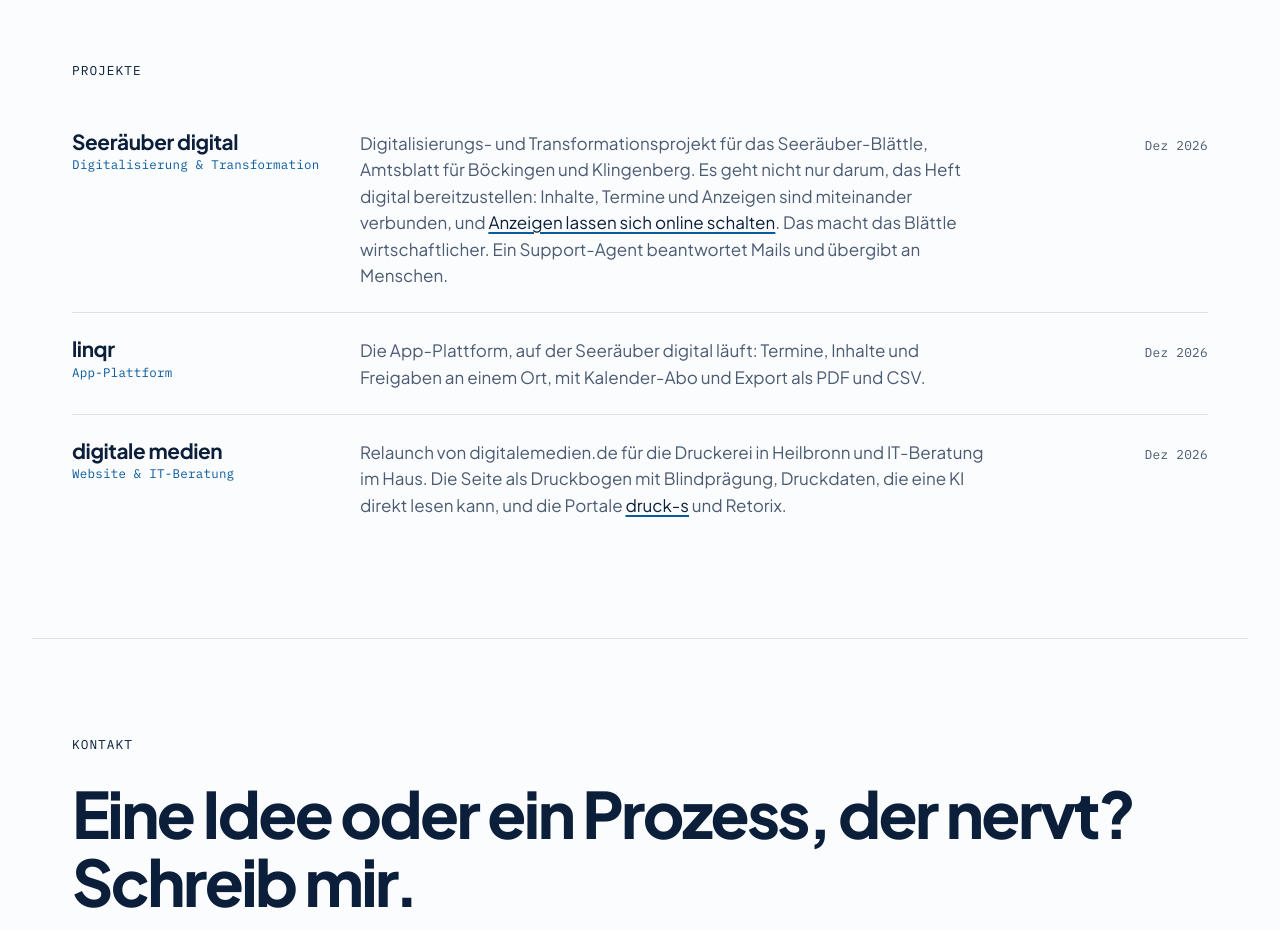
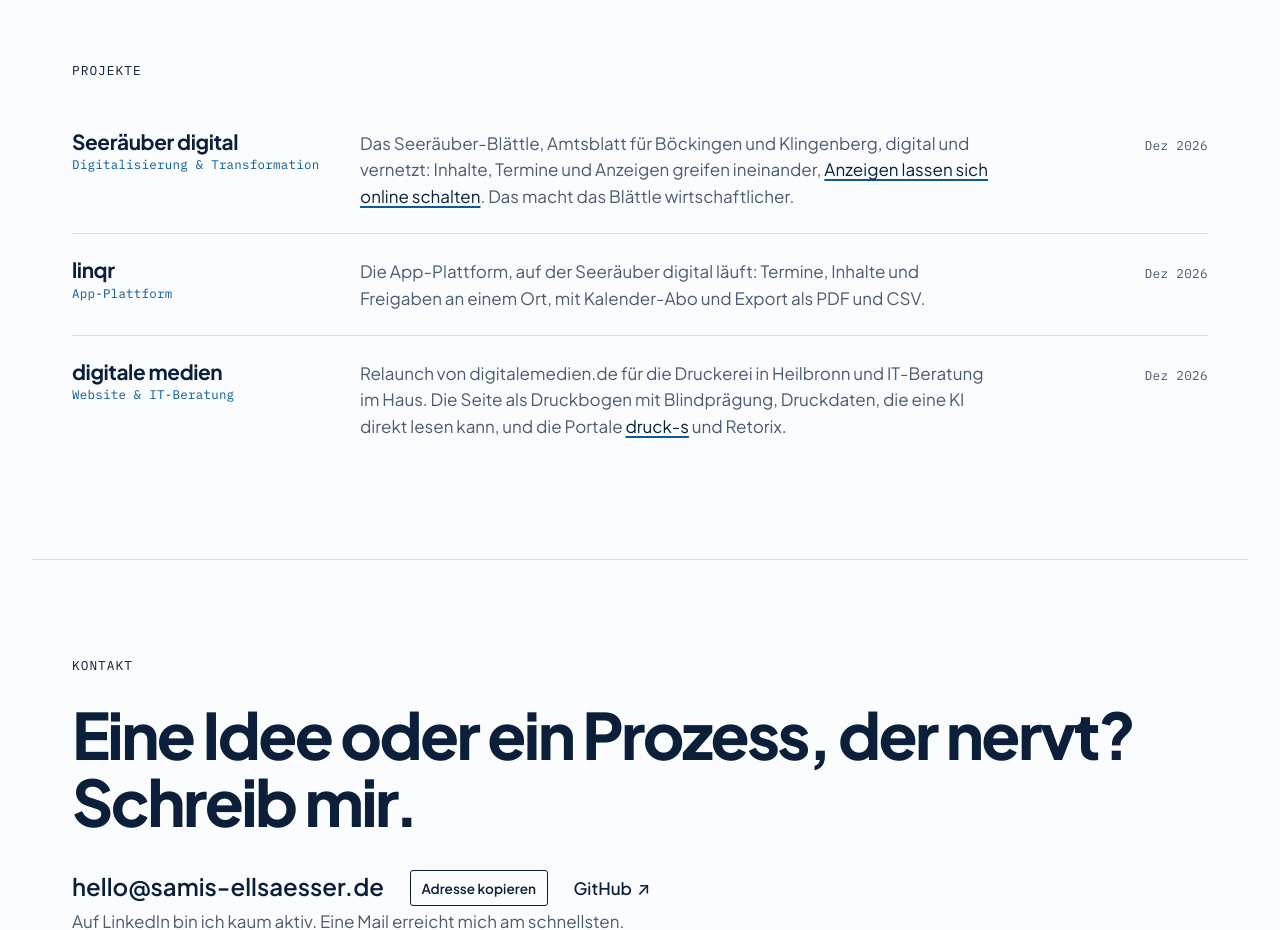
Before and after one commit to samis0707/my_homepage, a plain HTML site: page index.html in a window 1280 px wide. Shown: the part 1020-1950 px from the top of the page. Drawn offline with Linux system fonts and the light colour scheme; a script that the page names is missing.

Commit message:
Seeräuber digital kürzer beschrieben
Co-Authored-By: Claude Opus 5.5 <noreply@anthropic.com>
Claude-Session: https://claude.ai/code/session_01WzE57FBiacJw4e8mbFrZBo

```diff
--- a/index.html
+++ b/index.html
@@ -90,7 +90,7 @@ window.__seNot=setTimeout(function(){d.classList.remove('auftakt-vor')},7000);
       <li>
         <div class="row">
           <span class="row__name">Seeräuber digital <span class="row__role">Digitalisierung &amp; Transformation</span></span>
-          <span class="row__text">Digitalisierungs- und Transformationsprojekt für das Seeräuber-Blättle, Amtsblatt für Böckingen und Klingenberg. Es geht nicht nur darum, das Heft digital bereitzustellen: Inhalte, Termine und Anzeigen sind miteinander verbunden, und <a href="https://www.xn--seeruber-digital-ynb.com/anzeigen" rel="noopener">Anzeigen lassen sich online schalten</a>. Das macht das Blättle wirtschaftlicher. Ein Support-Agent beantwortet Mails und übergibt an Menschen.</span>
+          <span class="row__text">Das Seeräuber-Blättle, Amtsblatt für Böckingen und Klingenberg, digital und vernetzt: Inhalte, Termine und Anzeigen greifen ineinander, <a href="https://www.xn--seeruber-digital-ynb.com/anzeigen" rel="noopener">Anzeigen lassen sich online schalten</a>. Das macht das Blättle wirtschaftlicher.</span>
           <span class="row__tag mono">Dez 2026</span>
         </div>
       </li>
```
